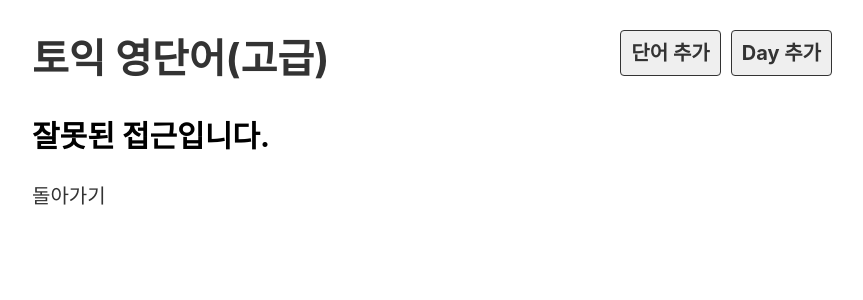
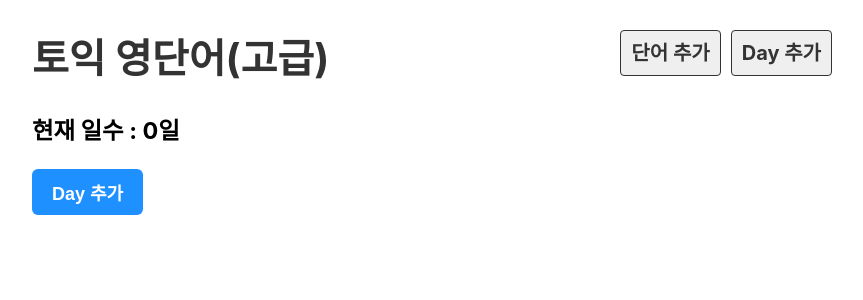
Before and after one commit to khv2644511/Memorizer, a React (Create React App) app in the folder memorizer/: page /create_day in a window 1280 px wide. Shown: the top 300 px of the page, without its empty margins (208-1071 px from the left). Built offline with nearby package versions, Linux system fonts and the light colour scheme; no server answers.

Commit message:
Feat : Day 추가

```diff
--- a/memorizer/src/App.js
+++ b/memorizer/src/App.js
@@ -6,6 +6,7 @@
 import { BrowserRouter, Route, Routes } from "react-router-dom";
 import EmptyPage from "./component/EmptyPage";
 import CreateWord from "./component/CreateWord";
+import CreateDay from "./component/CreateDay";
 
 function App() {
   return (
@@ -17,6 +18,7 @@
           <Route path="/day/*" element={<EmptyPage />} />
           <Route path="/day/:day" element={<Day />} />
           <Route path="/create_word" element={<CreateWord />} />
+          <Route path="/create_day" element={<CreateDay />} />
           <Route path="/*" element={<EmptyPage />} />
         </Routes>
       </div>
--- /dev/null
+++ b/memorizer/src/component/CreateDay.js
@@ -0,0 +1,32 @@
+import React, { useRef } from "react";
+import { useNavigate } from "react-router-dom";
+import useFetch from "../hooks/useFetch";
+
+export default function CreateDay() {
+  const days = useFetch("http://localhost:3001/days");
+  const navigate = useNavigate();
+
+  function addDay(e) {
+    fetch(` http://localhost:3001/days`, {
+      method: "POST",
+      headers: {
+        "Content-Type": "application/json",
+      },
+      body: JSON.stringify({
+        day: days.length + 1,
+      }),
+    }).then((res) => {
+      if (res.ok) {
+        alert("생성이 완료 되었습니다!");
+        navigate("/");
+      }
+    });
+  }
+
+  return (
+    <div>
+      <h3>현재 일수 : {days.length}일</h3>
+      <button onClick={addDay}>Day 추가</button>
+    </div>
+  );
+}
--- a/memorizer/src/component/CreateWord.js
+++ b/memorizer/src/component/CreateWord.js
@@ -4,6 +4,11 @@
 
 export default function CreateWord() {
   const days = useFetch("http://localhost:3001/days");
+
+  const engRef = useRef(null);
+  const korRef = useRef(null);
+  const dayRef = useRef(null);
+
   const navigate = useNavigate();
 
   function onSubmit(e) {
@@ -32,10 +37,6 @@
     });
   }
 
-  const engRef = useRef(null);
-  const korRef = useRef(null);
-  const dayRef = useRef(null);
-
   return (
     <form onSubmit={onSubmit}>
       <div className="input_area">
--- a/memorizer/src/component/Header.js
+++ b/memorizer/src/component/Header.js
@@ -11,9 +11,9 @@
         <Link to="/create_word" className="link">
           단어 추가
         </Link>
-        <a href="#x" className="link">
+        <Link to="/create_day" className="link">
           Day 추가
-        </a>
+        </Link>
       </div>
     </div>
   );
```
Also changed, not shown: memorizer/src/db/data.json (+19 -0 lines).
